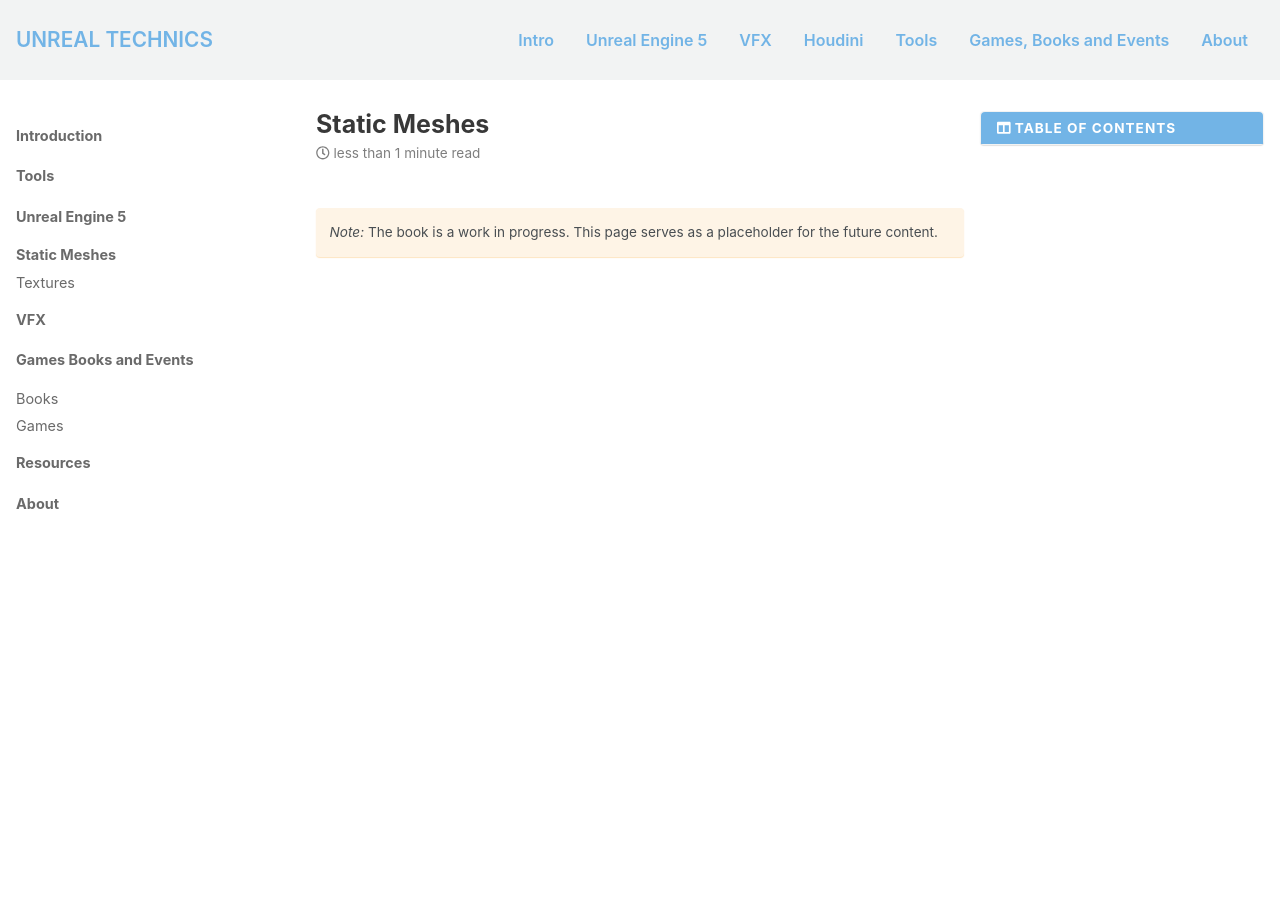
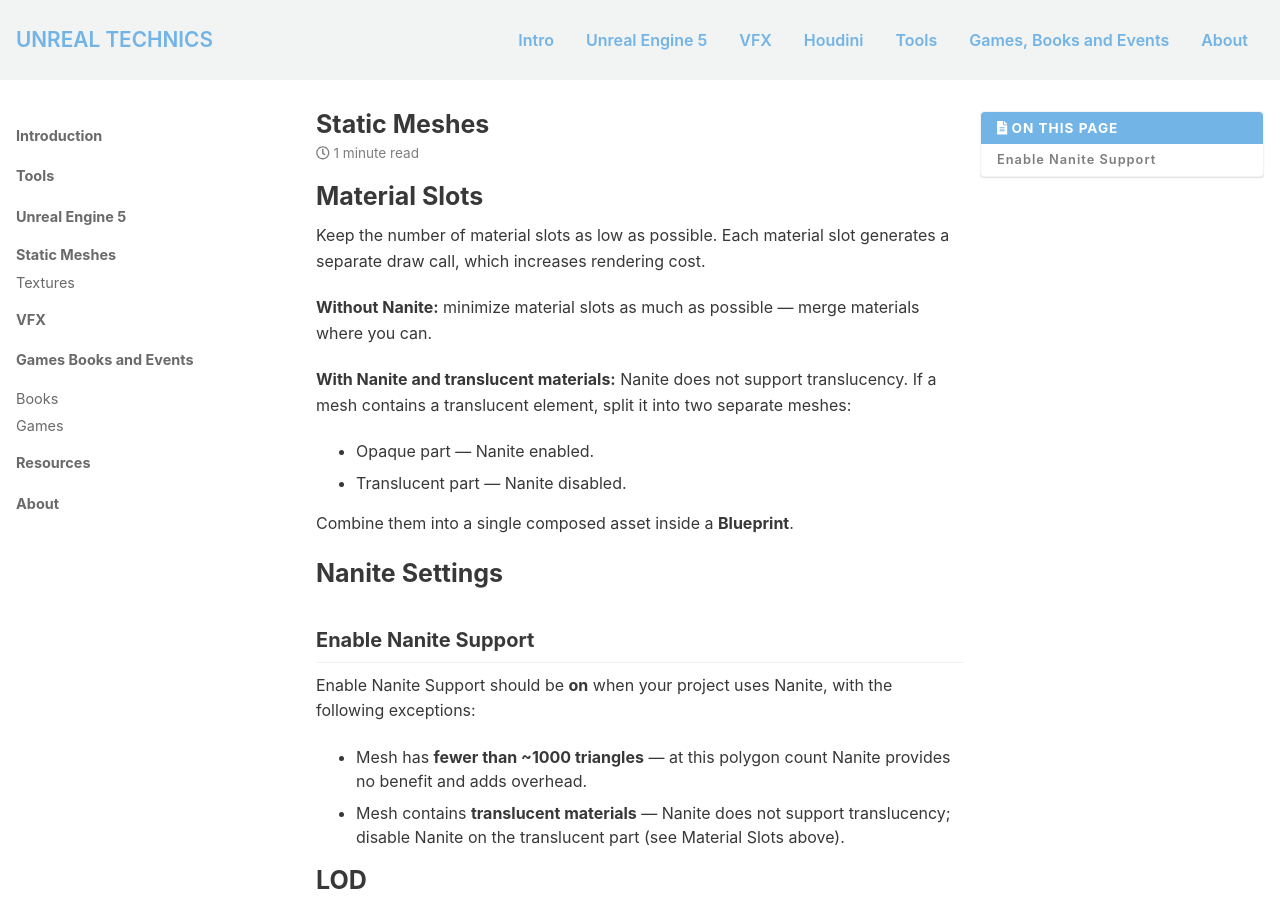
Before and after one commit to AdamKomarowski/unrealtechart, a Jekyll site: the page built from book/profiling/static-meshes.md, in a window 1280 px wide and 900 px high. Built offline with Jekyll 4.4.1, drawn with Linux system fonts in a browser that asks for light colours; nearby versions of some CDN libraries; some of the changed text lies outside the part shown.

Commit message:
Add Static Meshes documentation content
Covers Material Slots, Nanite Settings, LOD usage rules,
and Generate Lightmap UVs best practices for UE5.

https://claude.ai/code/session_01EerHmiXwvsCSyvBkA6U6Lb

```diff
--- a/book/profiling/static-meshes.md
+++ b/book/profiling/static-meshes.md
@@ -2,8 +2,41 @@
 title: "Static Meshes"
 excerpt: ""
 permalink: "/book/unrealengine/static-meshes/"
+toc: true
+toc_sticky: true
 ---
 
-{% include toc icon="columns" title=page.title %}
+# Material Slots
 
-{% include custom/wip-warning.md %}
+Keep the number of material slots as low as possible. Each material slot generates a separate draw call, which increases rendering cost.
+
+**Without Nanite:** minimize material slots as much as possible — merge materials where you can.
+
+**With Nanite and translucent materials:** Nanite does not support translucency. If a mesh contains a translucent element, split it into two separate meshes:
+- Opaque part — Nanite enabled.
+- Translucent part — Nanite disabled.
+
+Combine them into a single composed asset inside a **Blueprint**.
+
+# Nanite Settings
+
+## Enable Nanite Support
+
+Enable Nanite Support should be **on** when your project uses Nanite, with the following exceptions:
+
+- Mesh has **fewer than ~1000 triangles** — at this polygon count Nanite provides no benefit and adds overhead.
+- Mesh contains **translucent materials** — Nanite does not support translucency; disable Nanite on the translucent part (see Material Slots above).
+
+# LOD
+
+Do **not** use LODs when Nanite is enabled — Nanite handles its own internal level-of-detail automatically.
+
+Use LODs when:
+- Nanite is **not** used in the project.
+- Working with **Skeletal Meshes** — Nanite is not supported for skeletal meshes, so LODs should always be set up when Nanite is unavailable.
+
+# Generate Lightmap UVs
+
+**Disable** Generate Lightmap UVs unless you are baking static lighting (Lightmass).
+
+From Unreal Engine 5 onward, the default lighting model is fully dynamic (Lumen). Generating lightmap UVs for meshes that will never be baked wastes memory and increases asset build times with no visual benefit.
```
